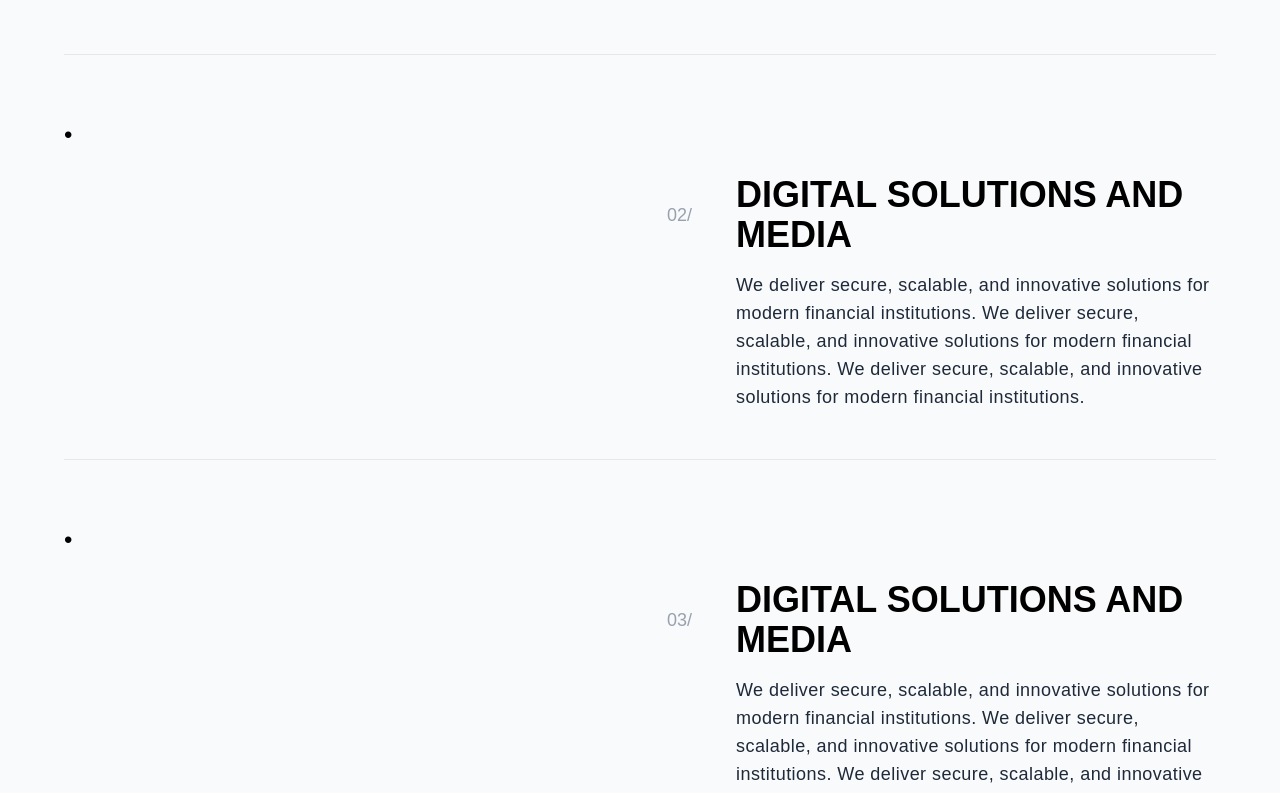
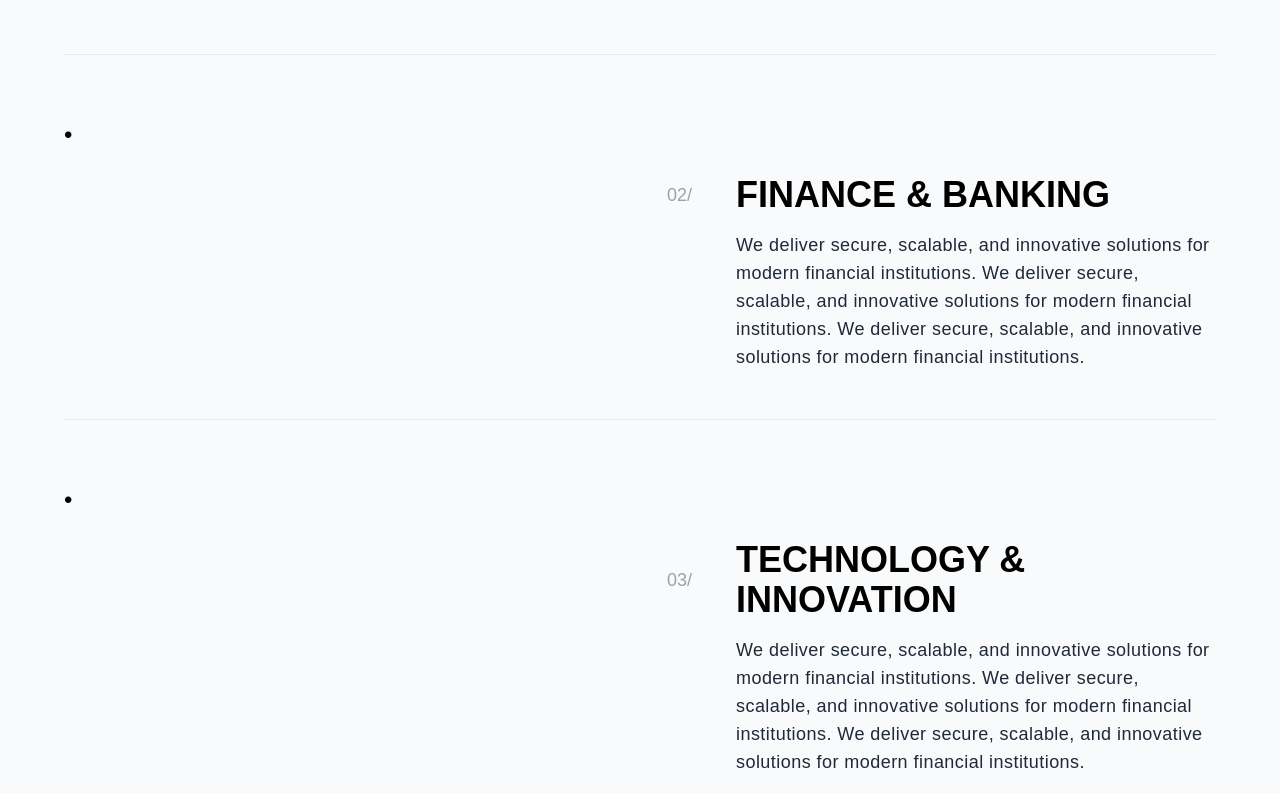
Before and after one commit to rashmikaz/forge, a Next.js app: page / in a window 1280 px wide. Shown: the part 2146-2939 px from the top of the page. Built offline with nearby package versions, Linux system fonts and the light colour scheme; a web font is replaced by a local one.

Commit message:
add video

```diff
--- a/src/app/components/Service.jsx
+++ b/src/app/components/Service.jsx
@@ -1,6 +1,6 @@
 "use client";
 
-import React from "react";
+import React, { useRef, useState } from "react";
 
 const sections = [
   {
@@ -8,50 +8,109 @@ const sections = [
     title: "DIGITAL SOLUTIONS AND MEDIA",
     description:
       "We deliver secure, scalable, and innovative solutions for modern financial institutions. We deliver secure, scalable, and innovative solutions for modern financial institutions. We deliver secure, scalable, and innovative solutions for modern financial institutions.",
+    videoSrc: "/videos/video-1.mp4",
   },
   {
     id: "02",
-    title: "DIGITAL SOLUTIONS AND MEDIA",
+    title: "FINANCE & BANKING",
     description:
       "We deliver secure, scalable, and innovative solutions for modern financial institutions. We deliver secure, scalable, and innovative solutions for modern financial institutions. We deliver secure, scalable, and innovative solutions for modern financial institutions.",
+    videoSrc: "/videos/video-2.mp4",
   },
   {
     id: "03",
-    title: "DIGITAL SOLUTIONS AND MEDIA",
+    title: "TECHNOLOGY & INNOVATION",
     description:
       "We deliver secure, scalable, and innovative solutions for modern financial institutions. We deliver secure, scalable, and innovative solutions for modern financial institutions. We deliver secure, scalable, and innovative solutions for modern financial institutions.",
+    videoSrc: "/videos/video-1.mp4",
   },
   {
     id: "04",
-    title: "DIGITAL SOLUTIONS AND MEDIA",
+    title: "CONSULTING SERVICES",
     description:
       "We deliver secure, scalable, and innovative solutions for modern financial institutions. We deliver secure, scalable, and innovative solutions for modern financial institutions. We deliver secure, scalable, and innovative solutions for modern financial institutions.",
+    videoSrc: "/videos/video-1.mp4",
   },
 ];
 
 const Service = () => {
+  const videoRefs = useRef([]);
+  const sectionRefs = useRef([]);
+  const [hoveredIndex, setHoveredIndex] = useState(null);
+  const [cursorPos, setCursorPos] = useState({ x: 0, y: 0 });
+
+  const handleMouseEnter = (index) => {
+    setHoveredIndex(index);
+  };
+
+  const handleMouseLeave = (index) => {
+    setHoveredIndex(null);
+    if (videoRefs.current[index]) {
+      videoRefs.current[index].pause();
+      videoRefs.current[index].currentTime = 0;
+    }
+  };
+
+  const handleMouseMove = (index, e) => {
+    const sectionRect = sectionRefs.current[index].getBoundingClientRect();
+    const x = e.clientX - sectionRect.left;
+    const y = e.clientY - sectionRect.top;
+    setCursorPos({ x, y });
+  };
+
   return (
     <div className="bg-gray-50 min-h-screen flex flex-col items-center justify-center px-6 py-12">
       <div className="w-full max-w-6xl space-y-16">
-        {sections.map((section) => (
+        {sections.map((section, index) => (
           <div
             key={section.id}
-            className="flex flex-col border-b border-gray-200 pb-12"
+            className="flex flex-col border-b border-gray-200 pb-12 relative group"
+            ref={(el) => (sectionRefs.current[index] = el)}
+            onMouseEnter={() => handleMouseEnter(index)}
+            onMouseLeave={() => handleMouseLeave(index)}
+            onMouseMove={(e) => handleMouseMove(index, e)}
           >
-            <div className="flex items-center justify-between mb-6">
+            <div className="flex items-center justify-between mb-6 relative z-10">
               <span className="text-black text-2xl">•</span>
             </div>
 
-            <div className="flex items-center justify-end gap-3">
+            <div className="flex items-center justify-end gap-3 relative z-10">
               <span className="text-gray-400 text-lg pr-8">{section.id}/</span>
-              <h2 className="text-3xl md:text-4xl font-bold  w-[30rem]">
+              <h2 className="text-3xl md:text-4xl font-bold w-[30rem]">
                 {section.title}
               </h2>
             </div>
 
-            <p className="text-gray-800 text-base md:text-lg  mt-4 ml-auto w-[30rem] leading-7 tracking-wide text-left">
+            <p className="text-gray-800 text-base md:text-lg mt-4 ml-auto w-[30rem] leading-7 tracking-wide text-left relative z-10">
               {section.description}
             </p>
+
+            {hoveredIndex === index && (
+              <div
+                className="w-95 h-75 bg-gray-200 rounded overflow-hidden absolute z-20"
+                style={{
+                  top: cursorPos.y - 24,
+                  left: cursorPos.x - 40,
+                  pointerEvents: "none",
+                }}
+              >
+                <video
+                  ref={(el) => {
+                    videoRefs.current[index] = el;
+                    if (el) {
+                      setTimeout(() => {
+                        el.currentTime = 0;
+                        el.play().catch(() => {});
+                      }, 0);
+                    }
+                  }}
+                  src={section.videoSrc}
+                  className="w-full h-full object-cover"
+                  muted
+                  loop
+                />
+              </div>
+            )}
           </div>
         ))}
       </div>
```
